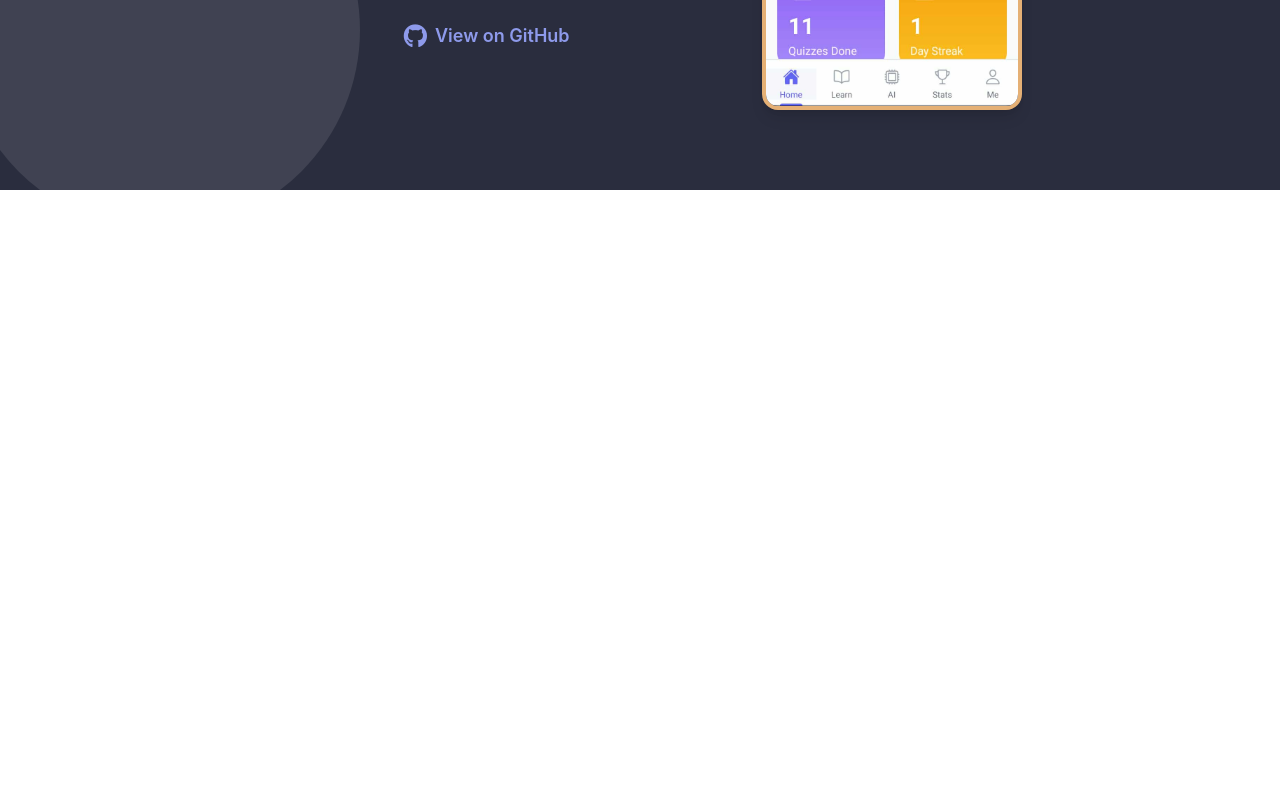
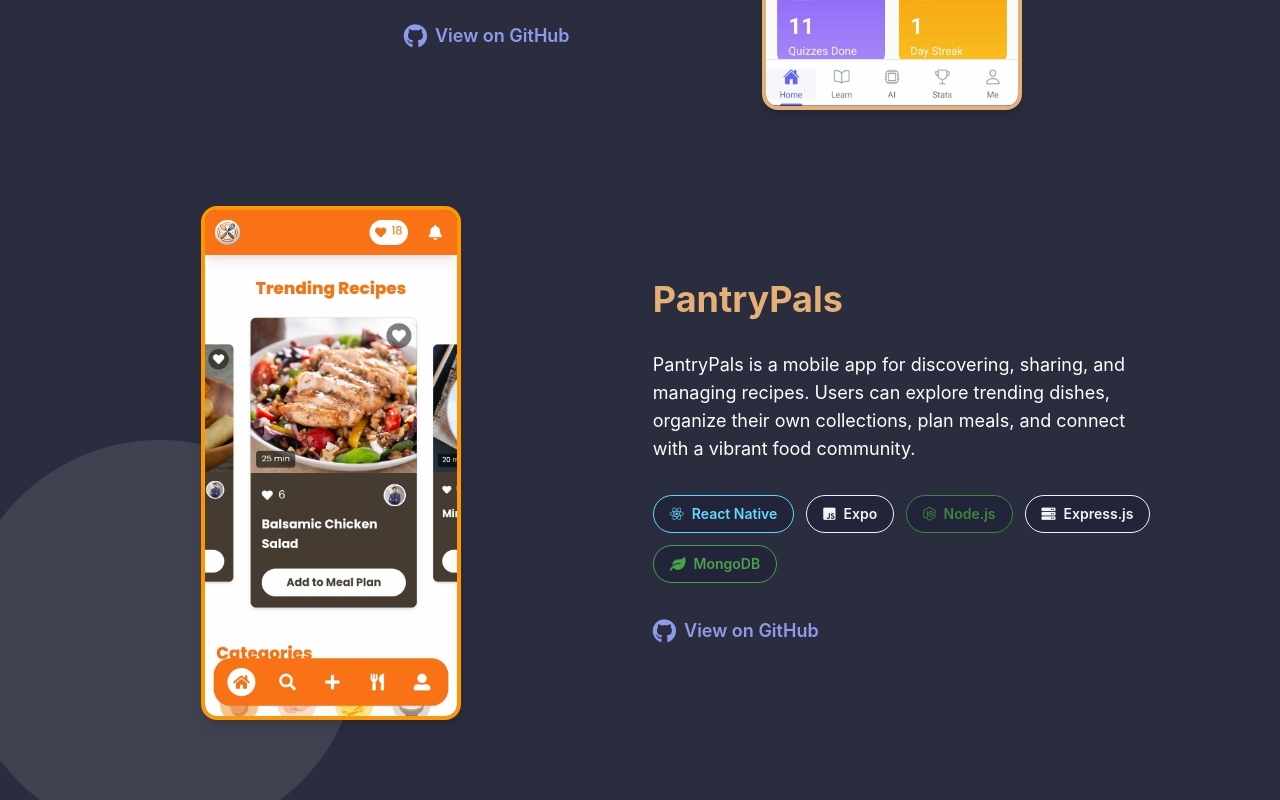
Before and after one commit to flklr-dev/kit.dev, a React (Vite) app: page / in a window 1280 px wide. Shown: the part 2806-3606 px from the top of the page. Before the commit the page ends 2996 px from the top, so only its background shows below. Built offline with nearby package versions, Linux system fonts and the light colour scheme.

Commit message:
Added another project

```diff
--- a/src/components/HomeScreen.jsx
+++ b/src/components/HomeScreen.jsx
@@ -3,6 +3,7 @@
 import kitImg from '../assets/kit.jpg';
 import fintechImg from '../assets/images/fintech.jpg';
 import codementorImg from '../assets/images/codementor.jpg';
+import pantrypalsImg from '../assets/images/pantrypals.jpg';
 
 const HomeScreen = () => {
   const navigate = useNavigate();
@@ -56,6 +57,7 @@
   // Fade-in hooks for each project
   const [fintechRef, fintechVisible] = useFadeInOnScroll();
   const [cmRef, cmVisible] = useFadeInOnScroll();
+  const [pantryRef, pantryVisible] = useFadeInOnScroll();
 
   return (
     <div className="w-full min-h-screen bg-[#2A2D3E] text-white relative overflow-hidden px-4 md:px-8 lg:px-16">
@@ -290,6 +292,48 @@
                 </a>
               </div>
             </div>
+            {/* Project 3: PantryPals */}
+            <div
+              ref={pantryRef}
+              className={`flex flex-col md:flex-row items-center justify-end gap-20 transition-all duration-700 ease-out ${pantryVisible ? 'opacity-100 scale-100' : 'opacity-0 scale-90'}`}
+            >
+              {/* Image left, smaller */}
+              <div className="flex-1 flex justify-end pr-8 md:pr-16">
+                <img
+                  src={pantrypalsImg}
+                  alt="PantryPals App Preview"
+                  className="w-[220px] h-[440px] md:w-[260px] md:h-[520px] object-cover rounded-2xl shadow-lg border-4 border-[#FF9800]"
+                  style={{maxWidth: '100%', height: 'auto'}}
+                />
+              </div>
+              {/* Description right, larger and more right-aligned */}
+              <div className="flex-[1.5] flex flex-col justify-center items-start gap-6 max-w-2xl ml-4 md:ml-12">
+                <h3 className="text-3xl md:text-4xl font-bold text-[#E5B075] mb-2">PantryPals</h3>
+                <p className="text-base md:text-lg lg:text-l text-white leading-relaxed">
+                  PantryPals is a mobile app for discovering, sharing, and managing recipes. Users can explore trending dishes, organize their own collections, plan meals, and connect with a vibrant food community.
+                </p>
+                <div className="flex flex-wrap gap-3 items-center mt-2">
+                  <span className="flex items-center gap-2 px-4 py-2 bg-[#22243a] rounded-full text-sm font-semibold text-[#61DAFB] border border-[#61DAFB]">
+                    <i className="fab fa-react"></i> React Native
+                  </span>
+                  <span className="flex items-center gap-2 px-4 py-2 bg-[#22243a] rounded-full text-sm font-semibold text-[#f3f3f3] border border-[#f3f3f3]">
+                    <i className="fab fa-js-square"></i> Expo
+                  </span>
+                  <span className="flex items-center gap-2 px-4 py-2 bg-[#22243a] rounded-full text-sm font-semibold text-[#3C873A] border border-[#3C873A]">
+                    <i className="fab fa-node-js"></i> Node.js
+                  </span>
+                  <span className="flex items-center gap-2 px-4 py-2 bg-[#22243a] rounded-full text-sm font-semibold text-[#f3f3f3] border border-[#f3f3f3]">
+                    <i className="fas fa-server"></i> Express.js
+                  </span>
+                  <span className="flex items-center gap-2 px-4 py-2 bg-[#22243a] rounded-full text-sm font-semibold text-[#47A248] border border-[#47A248]">
+                    <i className="fas fa-leaf"></i> MongoDB
+                  </span>
+                </div>
+                <a href="https://github.com/flklr-dev/pantrypals" target="_blank" rel="noopener noreferrer" className="inline-flex items-center gap-2 text-[#8E9AEB] hover:underline text-lg font-semibold mt-2">
+                  <i className="fab fa-github text-2xl"></i> View on GitHub
+                </a>
+              </div>
+            </div>
           </div>
         </div>
       </section>
--- a/src/components/Navbar.jsx
+++ b/src/components/Navbar.jsx
@@ -18,7 +18,7 @@
           <a href="#projects" className="text-white hover:text-[#E5B075]">Projects</a>
           <a href="#contact">
             <button className="ml-4 px-6 py-2 bg-[#E5B075] text-[#2A2D3E] font-semibold rounded-lg shadow hover:bg-[#d39a60] transition-all duration-300">Contact Me</button>
-          </a>
+            </a>
         </div>
 
         {/* Mobile Navigation Menu */}
@@ -28,7 +28,7 @@
           <a href="#projects" className="text-white hover:text-[#E5B075] py-3">Projects</a>
           <a href="#contact" className="w-full flex justify-center">
             <button className="mt-4 px-6 py-2 bg-[#E5B075] text-[#2A2D3E] font-semibold rounded-lg shadow hover:bg-[#d39a60] transition-all duration-300 w-4/5">Contact Me</button>
-          </a>
+            </a>
         </div>
       </div>
     </nav>
```
Also changed, not shown: src/assets/images/pantrypals.jpg (added). Lines whose indentation alone changed are shown as unchanged.
